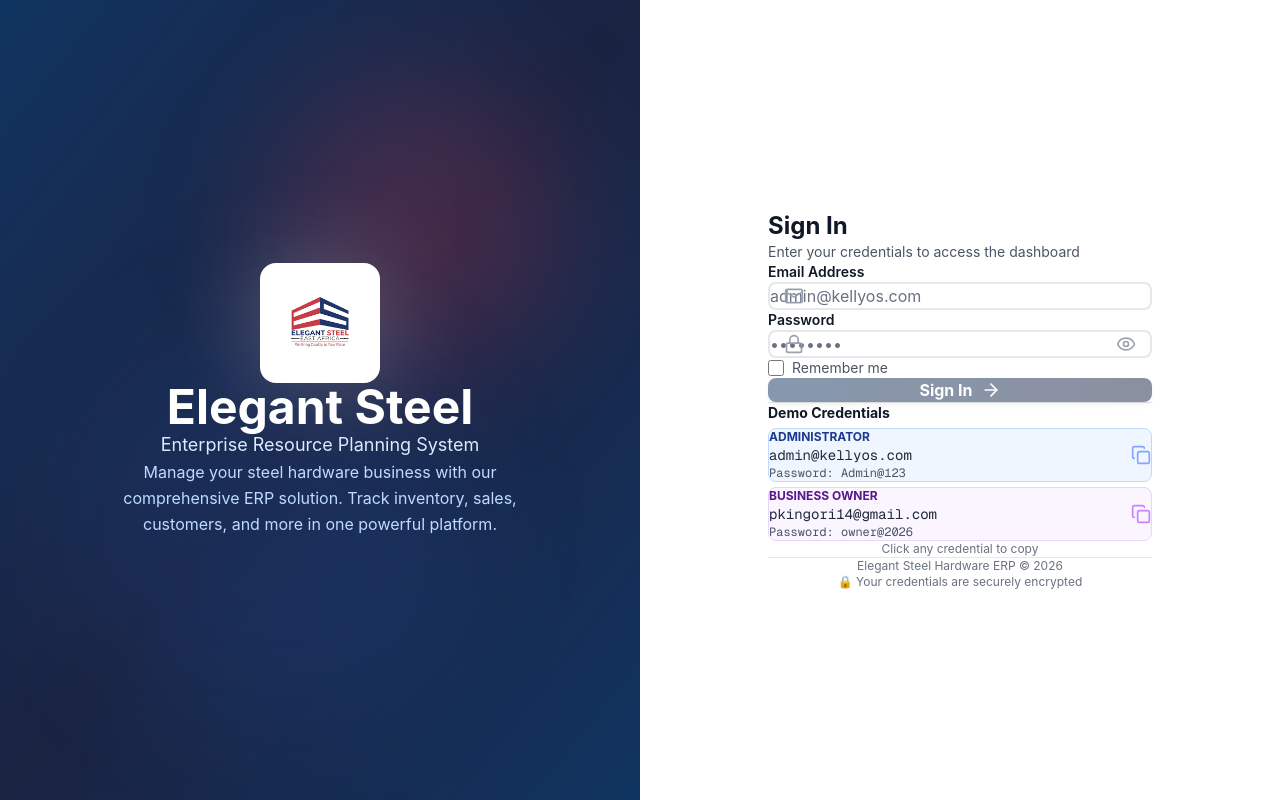
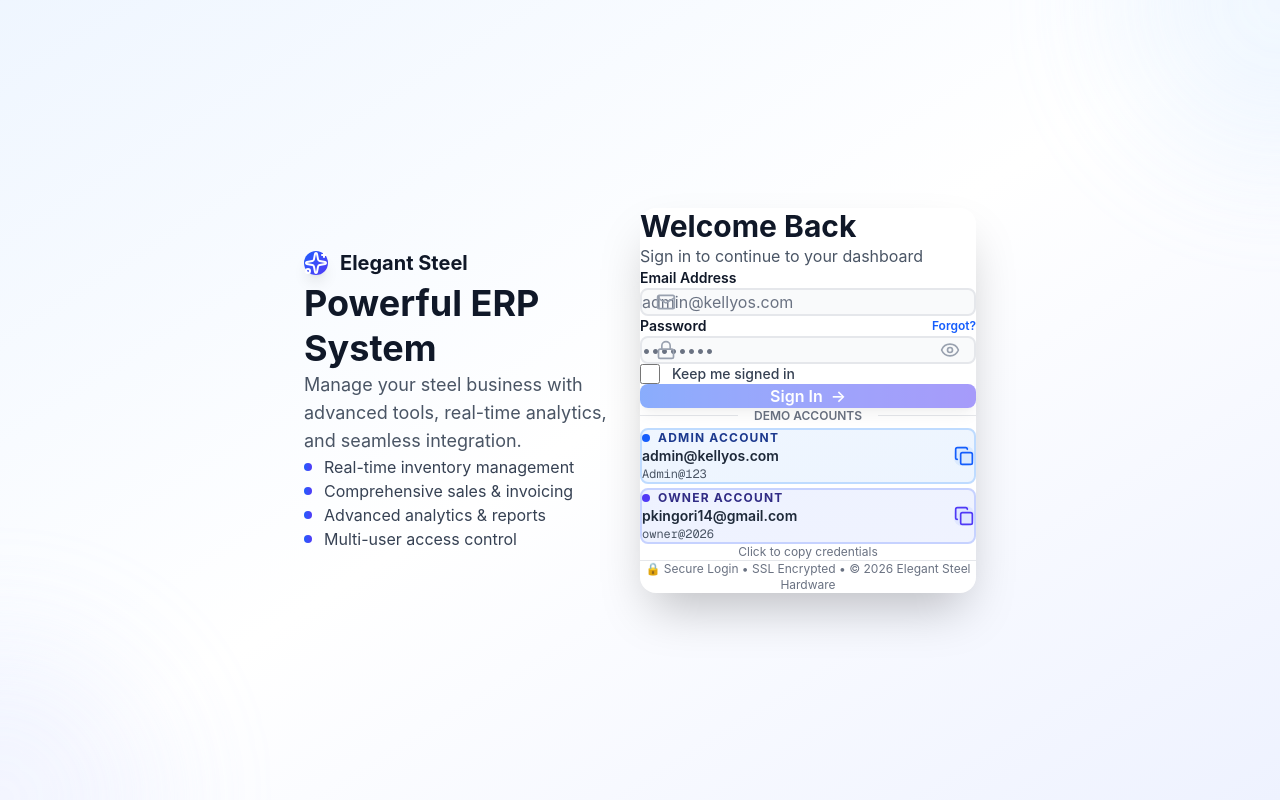
Before and after one commit to kellyworkos00-droid/elegant-140, a Next.js app: page /login in a window 1280 px wide. Built offline with nearby package versions, Linux system fonts and the light colour scheme.

Commit message:
Enhancement: Create stunning modern login UI with gradients, smooth animations, and premium design

```diff
--- a/app/login/page.tsx
+++ b/app/login/page.tsx
@@ -4,7 +4,7 @@
 import { useRouter } from "next/navigation";
 import Image from "next/image";
 import toast from "react-hot-toast";
-import { Lock, Mail, Loader2, ArrowRight, Eye, EyeOff, Copy, Check } from "lucide-react";
+import { Lock, Mail, Loader2, Eye, EyeOff, Copy, Check, Sparkles } from "lucide-react";
 
 export default function LoginPage() {
   const router = useRouter();
@@ -50,100 +50,112 @@
   };
 
   return (
-    <div className="min-h-screen bg-white flex flex-col lg:flex-row items-center justify-center">
-      {/* Left Side - Branding */}
-      <div className="hidden lg:flex lg:w-1/2 bg-gradient-to-br from-[#0f3460] via-[#1a2342] to-[#0f3460] p-12 flex-col justify-center items-center min-h-screen relative overflow-hidden">
-        {/* Decorative circles */}
-        <div className="absolute top-20 right-20 w-72 h-72 bg-[#e94560]/20 rounded-full blur-3xl"></div>
-        <div className="absolute bottom-20 left-20 w-96 h-96 bg-blue-500/10 rounded-full blur-3xl"></div>
+    <div className="min-h-screen bg-gradient-to-br from-blue-50 via-white to-indigo-50 flex items-center justify-center p-4 relative overflow-hidden">
+      {/* Animated Background Elements */}
+      <div className="absolute -top-40 -right-40 w-80 h-80 bg-blue-200/30 rounded-full blur-3xl animate-pulse"></div>
+      <div className="absolute -bottom-40 -left-40 w-80 h-80 bg-indigo-200/30 rounded-full blur-3xl animate-pulse animation-delay-2000"></div>
 
-        <div className="relative z-10 text-center max-w-md">
-          <div className="mb-8 flex justify-center">
-            <div className="relative">
-              <div className="absolute inset-0 bg-white rounded-2xl blur-2xl opacity-20 scale-110"></div>
-              <Image
-                src="/logo.png"
-                alt="Elegant Steel Hardware"
-                width={120}
-                height={120}
-                priority
-                className="relative rounded-2xl"
-              />
+      <div className="relative z-10 w-full max-w-2xl">
+        <div className="grid md:grid-cols-2 gap-8 md:gap-0 items-center">
+          {/* Left Side - Branding (Hidden on mobile) */}
+          <div className="hidden md:flex flex-col justify-center pl-8">
+            <div className="space-y-6">
+              <div className="inline-flex items-center gap-3 w-fit">
+                <div className="p-3 bg-gradient-to-br from-blue-600 to-indigo-600 rounded-xl shadow-lg">
+                  <Sparkles className="w-6 h-6 text-white" />
                 </div>
+                <span className="font-bold text-xl text-gray-900">Elegant Steel</span>
               </div>
 
-          <h1 className="text-5xl font-bold text-white mb-4">Elegant Steel</h1>
-          <p className="text-blue-100 text-lg mb-8">Enterprise Resource Planning System</p>
-          <p className="text-blue-200 leading-relaxed">
-            Manage your steel hardware business with our comprehensive ERP solution. Track inventory, sales, customers, and more in one powerful platform.
+              <div>
+                <h2 className="text-4xl font-bold text-gray-900 leading-tight mb-3">
+                  Powerful ERP System
+                </h2>
+                <p className="text-lg text-gray-600">
+                  Manage your steel business with advanced tools, real-time analytics, and seamless integration.
                 </p>
+              </div>
+
+              <div className="space-y-3 pt-4">
+                {[
+                  "Real-time inventory management",
+                  "Comprehensive sales & invoicing",
+                  "Advanced analytics & reports",
+                  "Multi-user access control"
+                ].map((item, i) => (
+                  <div key={i} className="flex items-center gap-3 text-gray-700">
+                    <div className="w-2 h-2 bg-gradient-to-r from-blue-600 to-indigo-600 rounded-full"></div>
+                    {item}
+                  </div>
+                ))}
+              </div>
             </div>
           </div>
 
           {/* Right Side - Login Form */}
-      <div className="w-full lg:w-1/2 flex items-center justify-center p-6">
-        <div className="w-full max-w-sm">
-          {/* Mobile Logo */}
-          <div className="lg:hidden text-center mb-8">
-            <div className="flex justify-center mb-4">
+          <div className="bg-white rounded-2xl shadow-2xl p-8 md:p-10">
+            {/* Header */}
+            <div className="text-center md:text-left mb-8">
+              <div className="flex md:hidden justify-center mb-6">
                 <Image
                   src="/logo.png"
-                alt="Elegant Steel Hardware"
-                width={80}
-                height={80}
+                  alt="Elegant Steel"
+                  width={56}
+                  height={56}
                   priority
-                className="rounded-xl"
+                  className="rounded-lg"
                 />
               </div>
-            <h1 className="text-3xl font-bold text-gray-900">Elegant Steel</h1>
-            <p className="text-gray-600 text-sm mt-1">ERP System</p>
+              <h1 className="text-3xl font-bold text-gray-900 mb-2">Welcome Back</h1>
+              <p className="text-gray-600">Sign in to continue to your dashboard</p>
             </div>
 
-          {/* Form Card */}
-          <div className="bg-white">
-            <h2 className="text-2xl font-bold text-gray-900 mb-2">Sign In</h2>
-            <p className="text-gray-600 text-sm mb-8">Enter your credentials to access the dashboard</p>
-
+            {/* Form */}
             <form onSubmit={handleSubmit} className="space-y-5">
-              {/* Email Field */}
+              {/* Email Input */}
               <div>
                 <label className="block text-sm font-semibold text-gray-900 mb-2">
                   Email Address
                 </label>
-                <div className="relative">
-                  <Mail className="absolute left-4 top-1/2 -translate-y-1/2 w-5 h-5 text-gray-400" />
+                <div className="relative group">
+                  <Mail className="absolute left-4 top-1/2 -translate-y-1/2 w-5 h-5 text-gray-400 group-focus-within:text-blue-600 transition-colors duration-300" />
                   <input
                     type="email"
                     value={email}
                     onChange={(e) => setEmail(e.target.value)}
                     placeholder="admin@kellyos.com"
-                    className="w-full pl-12 pr-4 py-3 border-2 border-gray-200 rounded-lg text-gray-900 placeholder-gray-500 focus:outline-none focus:border-[#0f3460] focus:ring-2 focus:ring-[#0f3460]/10 transition-all"
+                    className="w-full pl-12 pr-4 py-3 bg-gray-50 border-2 border-gray-200 rounded-lg text-gray-900 placeholder-gray-500 focus:outline-none focus:bg-white focus:border-blue-500 focus:ring-4 focus:ring-blue-100 transition-all duration-300"
                     required
                     disabled={isLoading}
                   />
                 </div>
               </div>
 
-              {/* Password Field */}
+              {/* Password Input */}
               <div>
-                <label className="block text-sm font-semibold text-gray-900 mb-2">
+                <div className="flex items-center justify-between mb-2">
+                  <label className="block text-sm font-semibold text-gray-900">
                     Password
                   </label>
-                <div className="relative">
-                  <Lock className="absolute left-4 top-1/2 -translate-y-1/2 w-5 h-5 text-gray-400" />
+                  <a href="#" className="text-xs text-blue-600 hover:text-blue-700 font-semibold transition-colors">
+                    Forgot?
+                  </a>
+                </div>
+                <div className="relative group">
+                  <Lock className="absolute left-4 top-1/2 -translate-y-1/2 w-5 h-5 text-gray-400 group-focus-within:text-blue-600 transition-colors duration-300" />
                   <input
                     type={showPassword ? "text" : "password"}
                     value={password}
                     onChange={(e) => setPassword(e.target.value)}
                     placeholder="••••••••"
-                    className="w-full pl-12 pr-12 py-3 border-2 border-gray-200 rounded-lg text-gray-900 placeholder-gray-500 focus:outline-none focus:border-[#0f3460] focus:ring-2 focus:ring-[#0f3460]/10 transition-all"
+                    className="w-full pl-12 pr-12 py-3 bg-gray-50 border-2 border-gray-200 rounded-lg text-gray-900 placeholder-gray-500 focus:outline-none focus:bg-white focus:border-blue-500 focus:ring-4 focus:ring-blue-100 transition-all duration-300"
                     required
                     disabled={isLoading}
                   />
                   <button
                     type="button"
                     onClick={() => setShowPassword(!showPassword)}
-                    className="absolute right-4 top-1/2 -translate-y-1/2 text-gray-400 hover:text-gray-600 transition-colors"
+                    className="absolute right-4 top-1/2 -translate-y-1/2 text-gray-400 hover:text-gray-600 transition-colors duration-300"
                     disabled={isLoading}
                   >
                     {showPassword ? <EyeOff size={20} /> : <Eye size={20} />}
@@ -152,89 +164,105 @@
               </div>
 
               {/* Remember Me */}
-              <label className="flex items-center gap-2 cursor-pointer">
+              <label className="flex items-center gap-3 cursor-pointer pt-2">
                 <input
                   type="checkbox"
-                  className="w-4 h-4 rounded border-gray-300 text-[#0f3460] cursor-pointer accent-[#0f3460]"
+                  className="w-5 h-5 rounded-lg border-2 border-gray-300 text-blue-600 cursor-pointer accent-blue-600 focus:ring-blue-500 focus:ring-2 transition-colors"
                   disabled={isLoading}
                 />
-                <span className="text-sm text-gray-600">Remember me</span>
+                <span className="text-sm font-medium text-gray-700">Keep me signed in</span>
               </label>
 
               {/* Sign In Button */}
               <button
                 type="submit"
                 disabled={isLoading || !email || !password}
-                className="w-full py-3 px-4 bg-gradient-to-r from-[#0f3460] to-[#1a2342] hover:from-[#1a2342] hover:to-[#0f3460] text-white font-bold rounded-lg transition-all flex items-center justify-center gap-2 disabled:opacity-50 disabled:cursor-not-allowed shadow-md hover:shadow-lg mt-6"
+                className="w-full py-3 px-4 mt-6 bg-gradient-to-r from-blue-600 to-indigo-600 hover:from-blue-700 hover:to-indigo-700 text-white font-semibold rounded-lg transition-all duration-300 flex items-center justify-center gap-2 disabled:opacity-50 disabled:cursor-not-allowed shadow-lg hover:shadow-xl hover:-translate-y-1 active:translate-y-0 transform"
               >
                 {isLoading ? (
                   <>
                     <Loader2 className="w-5 h-5 animate-spin" />
-                    Signing in...
+                    <span>Signing in...</span>
                   </>
                 ) : (
                   <>
-                    Sign In
-                    <ArrowRight className="w-5 h-5" />
+                    <span>Sign In</span>
+                    <span>→</span>
                   </>
                 )}
               </button>
             </form>
 
-            {/* Demo Credentials Section */}
-            <div className="mt-8 pt-8 border-t border-gray-200">
-              <h3 className="text-sm font-bold text-gray-900 mb-4">Demo Credentials</h3>
+            {/* Divider */}
+            <div className="my-7 flex items-center gap-4">
+              <div className="flex-1 h-px bg-gray-200"></div>
+              <span className="text-xs font-semibold text-gray-500 uppercase">Demo Accounts</span>
+              <div className="flex-1 h-px bg-gray-200"></div>
+            </div>
 
-              {/* Admin Credential */}
+            {/* Credential Cards */}
+            <div className="space-y-3">
+              {/* Admin Card */}
               <button
                 type="button"
                 onClick={() => copyToClipboard("admin@kellyos.com / Admin@123", "admin")}
-                className="w-full text-left p-4 mb-3 bg-blue-50 border border-blue-200 rounded-lg hover:bg-blue-100 hover:border-blue-300 transition-all group"
+                className="w-full p-4 text-left bg-gradient-to-br from-blue-50 to-blue-100/50 border-2 border-blue-200 rounded-lg hover:shadow-md hover:border-blue-400 transition-all duration-300 group"
               >
                 <div className="flex items-center justify-between gap-3">
                   <div>
-                    <p className="text-xs font-bold text-blue-900 uppercase">Administrator</p>
-                    <p className="text-sm text-gray-800 font-mono mt-1">admin@kellyos.com</p>
-                    <p className="text-xs text-gray-600 font-mono">Password: Admin@123</p>
+                    <div className="flex items-center gap-2 mb-1">
+                      <span className="inline-block w-2 h-2 bg-blue-600 rounded-full"></span>
+                      <p className="text-xs font-bold text-blue-900 uppercase tracking-widest">Admin Account</p>
+                    </div>
+                    <p className="text-sm font-semibold text-gray-800">admin@kellyos.com</p>
+                    <p className="text-xs text-gray-600 font-mono mt-0.5">Admin@123</p>
                   </div>
                   {copiedCredential === "admin" ? (
-                    <Check className="w-5 h-5 text-green-600 flex-shrink-0" />
+                    <div className="flex-shrink-0 p-2 bg-green-100 rounded-lg">
+                      <Check className="w-5 h-5 text-green-600" />
+                    </div>
                   ) : (
-                    <Copy className="w-5 h-5 text-blue-600 flex-shrink-0 opacity-50 group-hover:opacity-100 transition-opacity" />
+                    <div className="flex-shrink-0 p-2 bg-blue-100 rounded-lg group-hover:bg-blue-200 transition-colors">
+                      <Copy className="w-5 h-5 text-blue-600" />
+                    </div>
                   )}
                 </div>
               </button>
 
-              {/* Owner Credential */}
+              {/* Owner Card */}
               <button
                 type="button"
                 onClick={() => copyToClipboard("pkingori14@gmail.com / owner@2026", "owner")}
-                className="w-full text-left p-4 bg-purple-50 border border-purple-200 rounded-lg hover:bg-purple-100 hover:border-purple-300 transition-all group"
+                className="w-full p-4 text-left bg-gradient-to-br from-indigo-50 to-indigo-100/50 border-2 border-indigo-200 rounded-lg hover:shadow-md hover:border-indigo-400 transition-all duration-300 group"
               >
                 <div className="flex items-center justify-between gap-3">
                   <div>
-                    <p className="text-xs font-bold text-purple-900 uppercase">Business Owner</p>
-                    <p className="text-sm text-gray-800 font-mono mt-1">pkingori14@gmail.com</p>
-                    <p className="text-xs text-gray-600 font-mono">Password: owner@2026</p>
+                    <div className="flex items-center gap-2 mb-1">
+                      <span className="inline-block w-2 h-2 bg-indigo-600 rounded-full"></span>
+                      <p className="text-xs font-bold text-indigo-900 uppercase tracking-widest">Owner Account</p>
+                    </div>
+                    <p className="text-sm font-semibold text-gray-800">pkingori14@gmail.com</p>
+                    <p className="text-xs text-gray-600 font-mono mt-0.5">owner@2026</p>
                   </div>
                   {copiedCredential === "owner" ? (
-                    <Check className="w-5 h-5 text-green-600 flex-shrink-0" />
+                    <div className="flex-shrink-0 p-2 bg-green-100 rounded-lg">
+                      <Check className="w-5 h-5 text-green-600" />
+                    </div>
                   ) : (
-                    <Copy className="w-5 h-5 text-purple-600 flex-shrink-0 opacity-50 group-hover:opacity-100 transition-opacity" />
+                    <div className="flex-shrink-0 p-2 bg-indigo-100 rounded-lg group-hover:bg-indigo-200 transition-colors">
+                      <Copy className="w-5 h-5 text-indigo-600" />
+                    </div>
                   )}
                 </div>
               </button>
 
-              <p className="text-xs text-gray-500 text-center mt-3">Click any credential to copy</p>
+              <p className="text-xs text-center text-gray-500 pt-2">Click to copy credentials</p>
             </div>
 
             {/* Footer */}
-            <div className="mt-8 pt-8 border-t border-gray-200 text-center">
+            <div className="mt-8 pt-6 border-t border-gray-200 text-center">
               <p className="text-xs text-gray-500">
-                Elegant Steel Hardware ERP © 2026
-              </p>
-              <p className="text-xs text-gray-500 mt-2">
-                🔒 Your credentials are securely encrypted
+                🔒 Secure Login • SSL Encrypted • © 2026 Elegant Steel Hardware
               </p>
             </div>
           </div>
```
Lines whose indentation alone changed are shown as unchanged.
